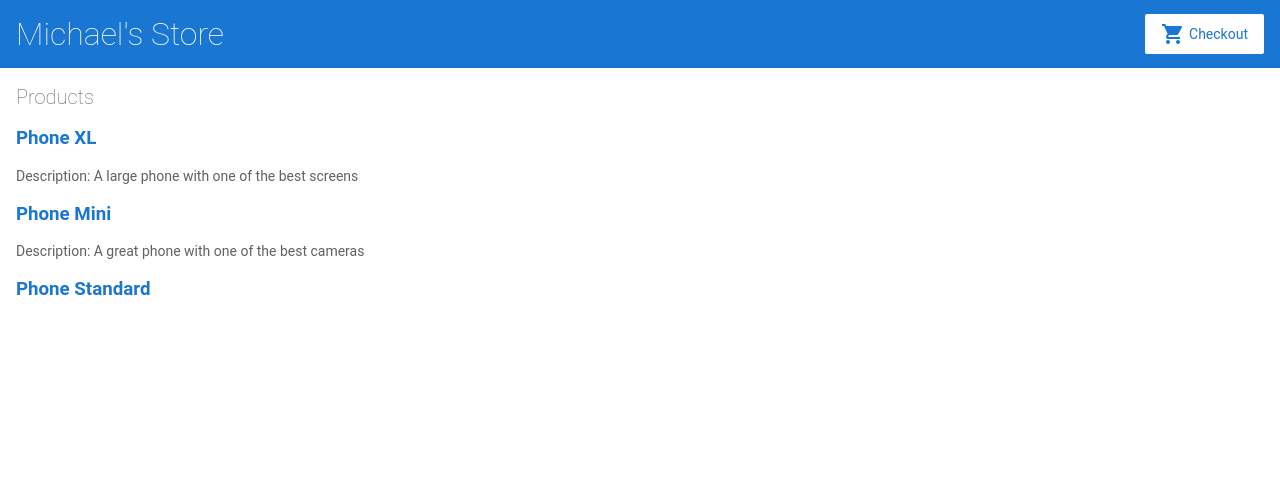
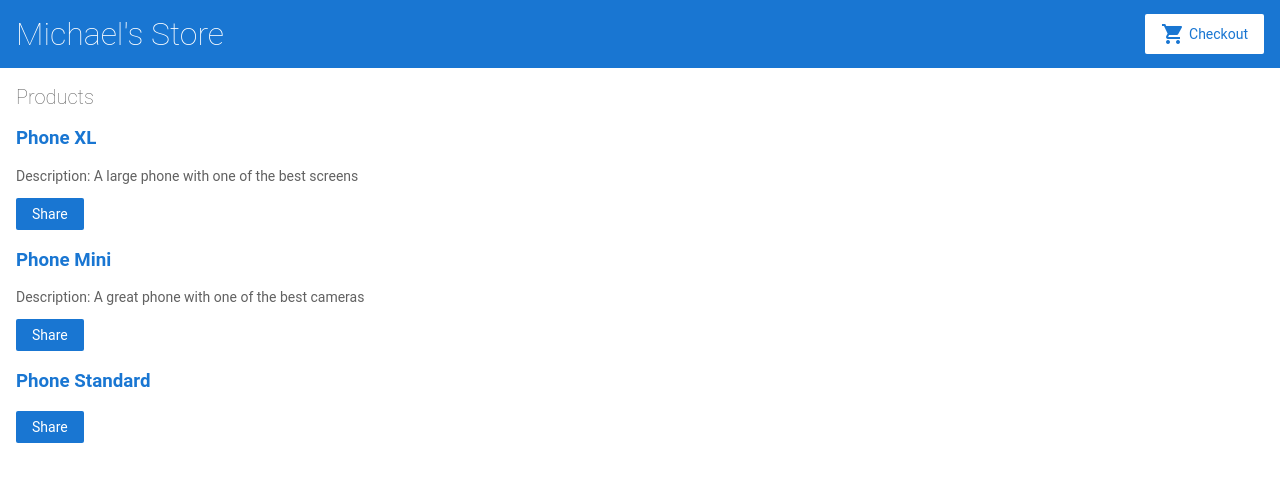
Before and after one commit to michaelmonson/angular-getting-started-mmonson, an Angular app: page / in a window 1280 px wide. Shown: the top 482 px of the page. Built offline with nearby package versions, Linux system fonts and the light colour scheme.

Commit message:
Added simply button functionality to trigger an alert for each product

```diff
--- a/src/app/product-list/product-list.component.html
+++ b/src/app/product-list/product-list.component.html
@@ -11,4 +11,5 @@ can be found in the LICENSE file at https://angular.io/license
   <p *ngIf = "product.description">
     Description: {{ product.description }}
   </p>
+  <button type = "button" (click) = "share()"> Share </button>
 </div>
```
